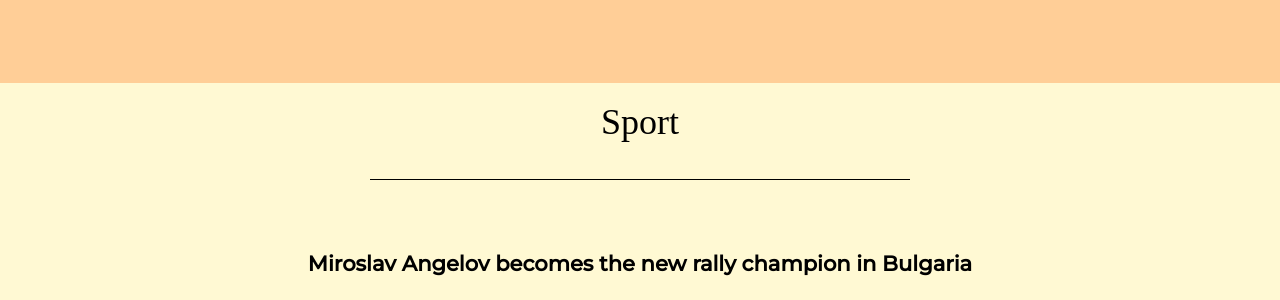
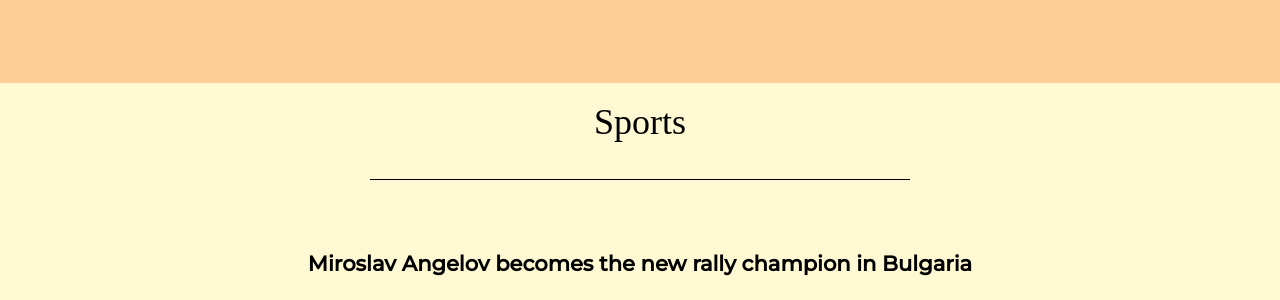
Before and after one commit to Deyan-Stoyanov/Deyan-Stoyanov.github.io, a Jekyll site: the page built from sport.html, in a window 1280 px wide. Shown: the part 150-450 px from the top of the page. Built offline with Jekyll 4.4.1, drawn with Linux system fonts in a browser that asks for light colours; nearby versions of some CDN libraries; some web fonts are replaced.

Commit message:
Fixed minor typing and visual issues, finished the project

```diff
--- a/_posts/2018-11-16-first-tips-article.html
+++ b/_posts/2018-11-16-first-tips-article.html
@@ -1,6 +1,6 @@
 ---
 layout: post
-title: Preparing ypur car for the winter
+title: Preparing your car for the winter
 category: tips-and-tricks
 date: 2018-11-15 11:48:15 +0200
 ---
--- a/sport.html
+++ b/sport.html
@@ -4,7 +4,7 @@ title: Sport
 permalink: /sport/
 ---
 <div class="sport">
-    <h2>Sport</h2>
+    <h2>Sports</h2>
 
     <ul class="listing posts">
         {% for post in site.posts %}
```
